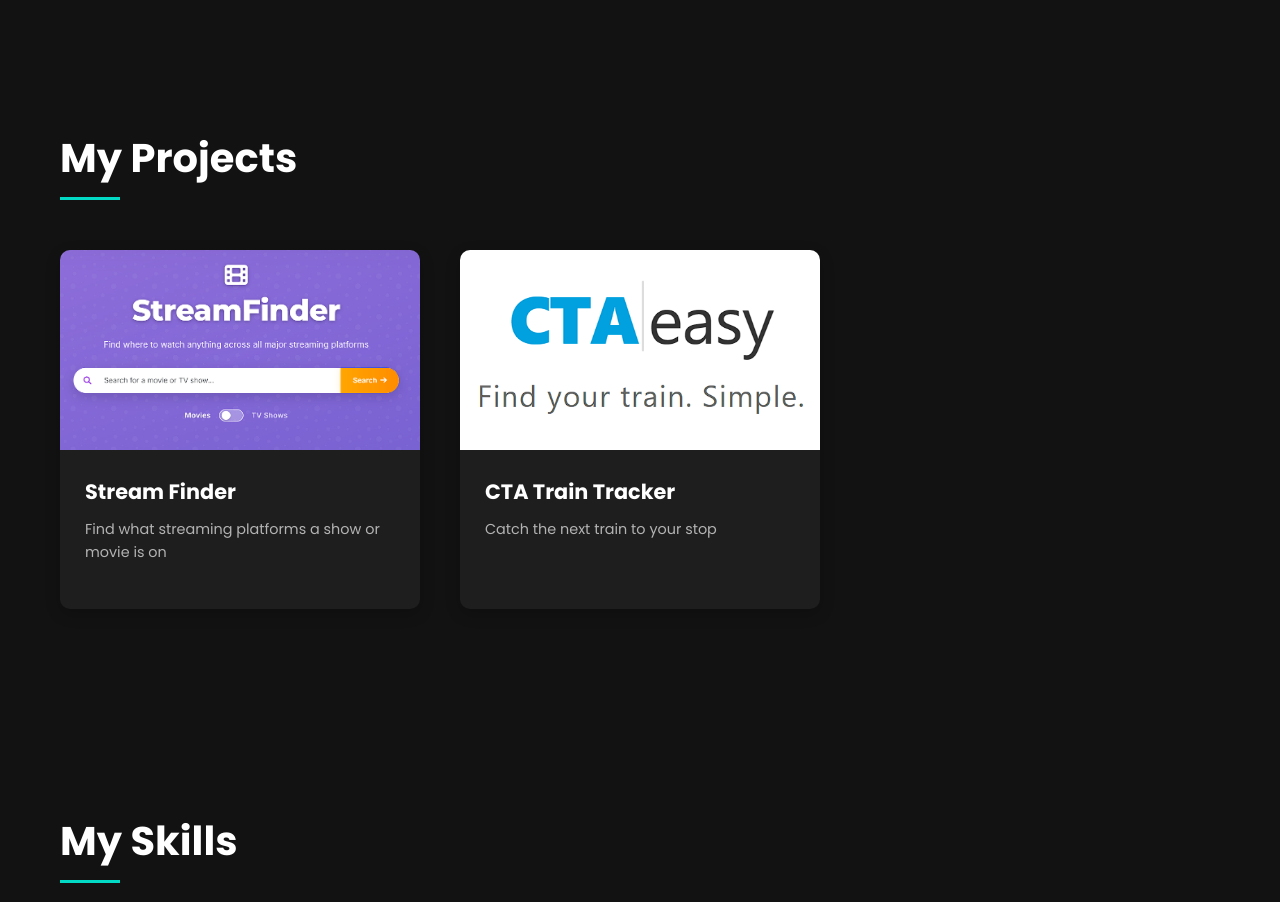
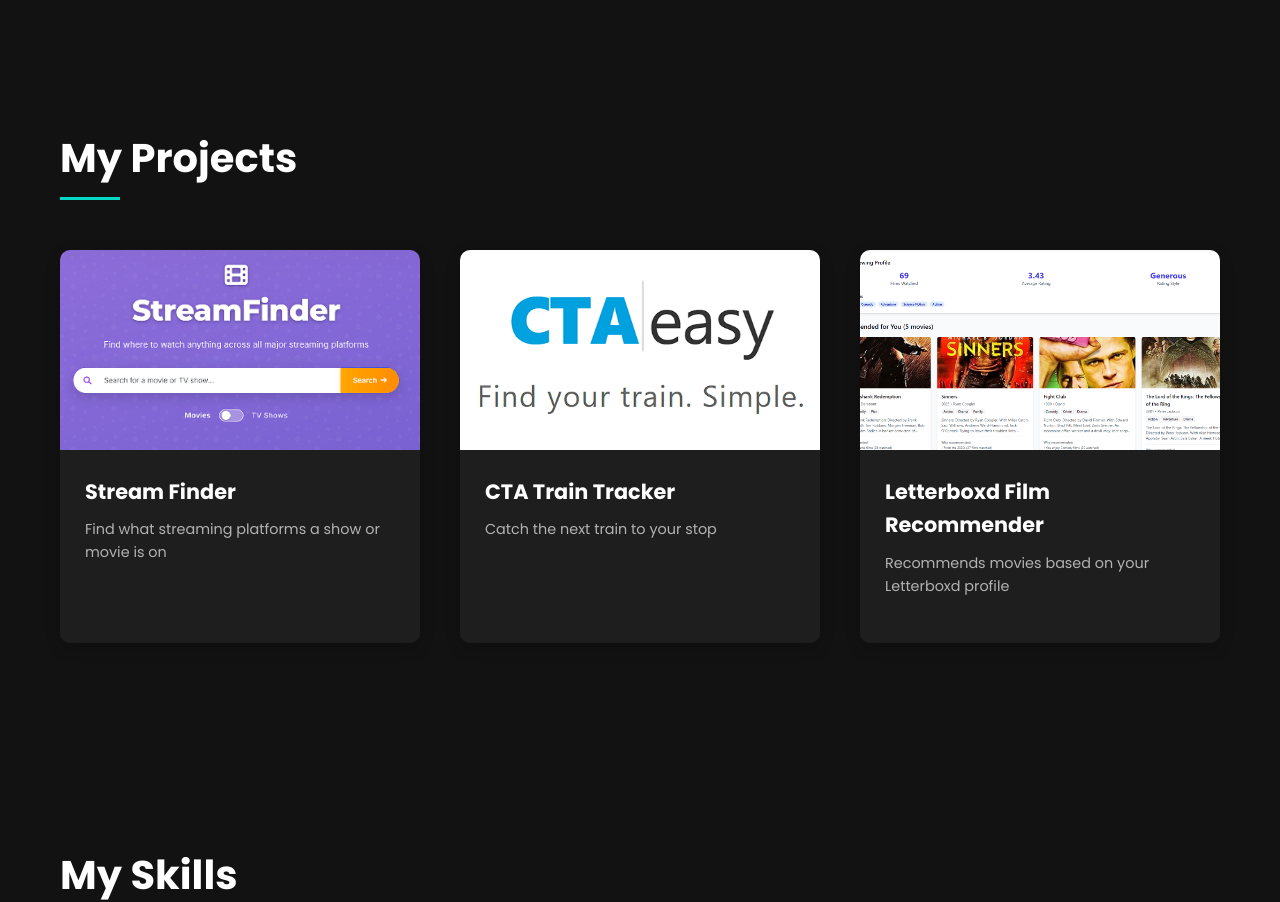
Before and after one commit to bcentner/portfolio, a Flask app: page / in a window 1280 px wide. Shown: the part 1548-2450 px from the top of the page. Run offline with Flask 3, Linux system fonts and the light colour scheme.

Commit message:
Add project

```diff
--- a/templates/index.html
+++ b/templates/index.html
@@ -91,6 +91,17 @@
                         <div class="project-info">
                             <h3>CTA Train Tracker</h3>
                             <p>Catch the next train to your stop</p>
+                        </div>
+                    </div>
+
+                    <!-- Project 3 -->
+                    <div class="project-card">
+                        <div class="project-image">
+                            <img src="/static/images/letterboxd_suggest.png" alt="Letterboxd film recommender">
+                        </div>
+                        <div class="project-info">
+                            <h3>Letterboxd Film Recommender</h3>
+                            <p>Recommends movies based on your Letterboxd profile</p>
                         </div>
                     </div>
 
```
Also changed, not shown: static/images/letterboxd_suggest.png (added).
